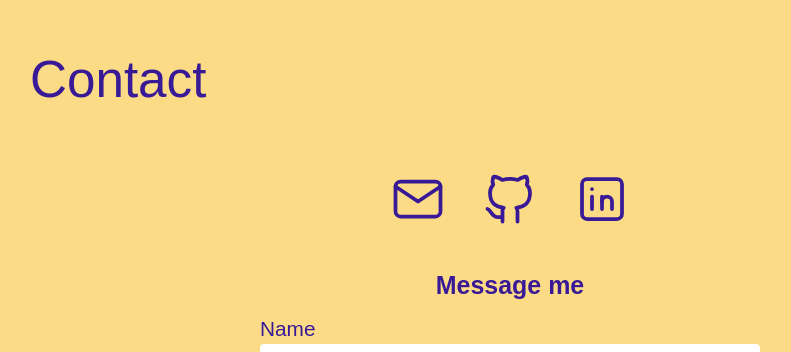
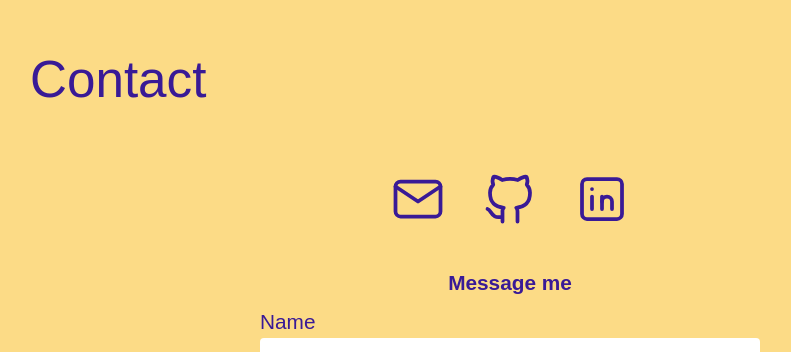
Before and after one commit to aarontabuchi/tabuchidev, a Next.js app: page / in a window 1280 px wide. Shown: the part 3555-3907 px from the top of the page, without its empty margins (130-921 px from the left). Built offline with nearby package versions, Linux system fonts and the light colour scheme.

Commit message:
fix font size and margin

```diff
--- a/styles/Contact.module.css
+++ b/styles/Contact.module.css
@@ -6,7 +6,6 @@ form.contact {
 
 .contact legend h3 {
   margin-bottom: 8px;
-  font-size: 1.2rem;
   text-align: center;
 }
 
@@ -39,7 +38,6 @@ form.contact {
 }
 
 .contact button {
-  font-size: 1.2rem;
   padding: 0 18px;
   border-radius: 18px;
   display: block;
--- a/styles/Home.module.css
+++ b/styles/Home.module.css
@@ -23,7 +23,6 @@
   font-size: clamp(2rem, 4vw, 4rem);
   font-weight: 400;
   text-align: left;
-  margin-left: 10vw;
   padding-top: max(200px, 30vh);
 }
 
@@ -110,7 +109,8 @@ a.fakeButton:hover {
   text-decoration: none;
 }
 
-a.fakeButton:hover svg, .main button:hover svg {
+a.fakeButton:hover svg,
+.main button:hover svg {
   stroke: var(--color);
 }
 
@@ -134,6 +134,10 @@ a.fakeButton {
 @media (min-width: 640px) {
   .main {
     padding: 0 32px 16px;
+  }
+
+  .main h1 {
+    margin-left: 10vw;
   }
 
   button.scrollButton {
--- a/styles/Search.module.css
+++ b/styles/Search.module.css
@@ -8,6 +8,7 @@
   align-items: center;
   padding: 8px;
   line-height: 1;
+  font-size: 16px;
 }
 
 .logo {
--- a/styles/globals.css
+++ b/styles/globals.css
@@ -74,11 +74,19 @@ select {
 html {
   --color: #391A96;
   --background: #FCDB86;
+}
+
+body {
   font-size: 1.1rem;
+
 }
 
 h2 {
   font-size: 1.8rem;
+}
+
+h3 {
+  font-size: 1.3rem;
 }
 
 svg {
@@ -93,7 +101,7 @@ button:hover {
 }
 
 @media (min-width: 640px) {
-  html {
+  body {
     font-size: 1.3rem;
   }
 
```
Lines whose indentation alone changed are shown as unchanged.
